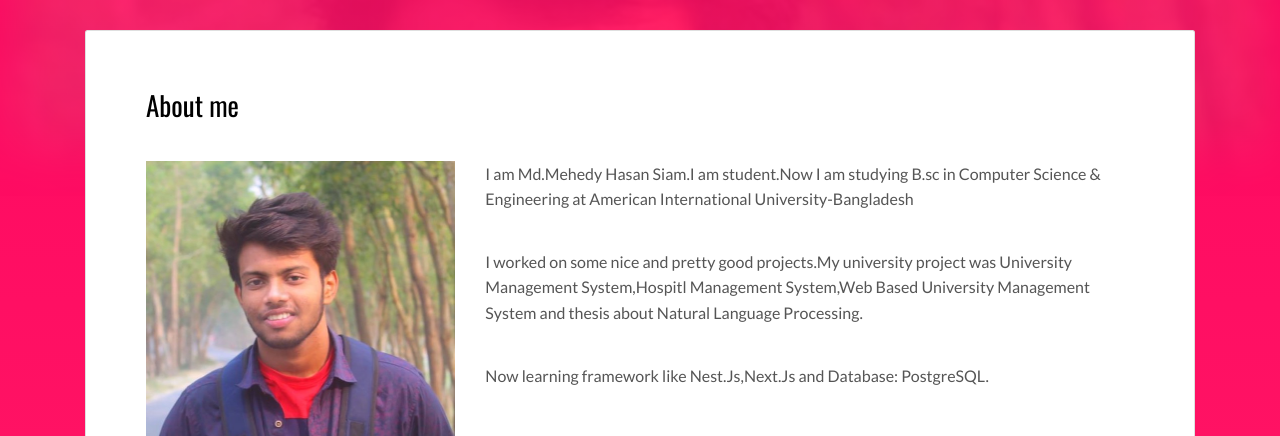
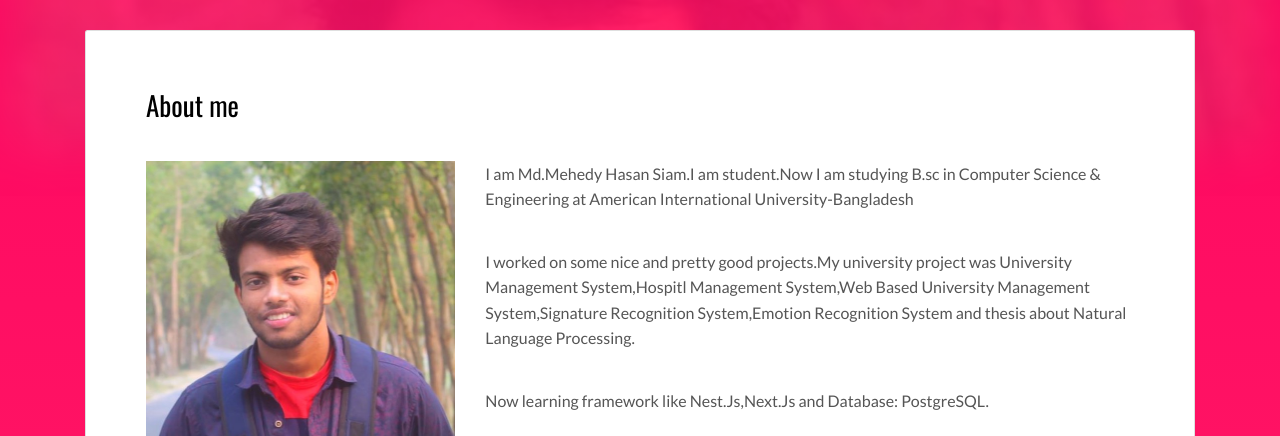
Before and after one commit to MehedyHasan10/siam.github.io, a plain HTML site: page index.html in a window 1280 px wide. Shown: the part 364-800 px from the top of the page. Drawn offline with nearby package versions, Linux system fonts and the light colour scheme.

Commit message:
beta version

```diff
--- a/index.html
+++ b/index.html
@@ -111,7 +111,7 @@
 
               <p>I am Md.Mehedy Hasan Siam.I am student.Now I am studying B.sc in Computer Science & Engineering at American International University-Bangladesh</p>
               <br>
-              <p>I worked on some nice and pretty good projects.My university project was University Management System,Hospitl Management System,Web Based University Management System and thesis about Natural Language Processing.</p>
+              <p>I worked on some nice and pretty good projects.My university project was University Management System,Hospitl Management System,Web Based University Management System,Signature Recognition System,Emotion Recognition System  and thesis about Natural Language Processing.</p>
               <br>
               <p>Now learning framework like Nest.Js,Next.Js and Database: PostgreSQL.</p>
               </div>
```
